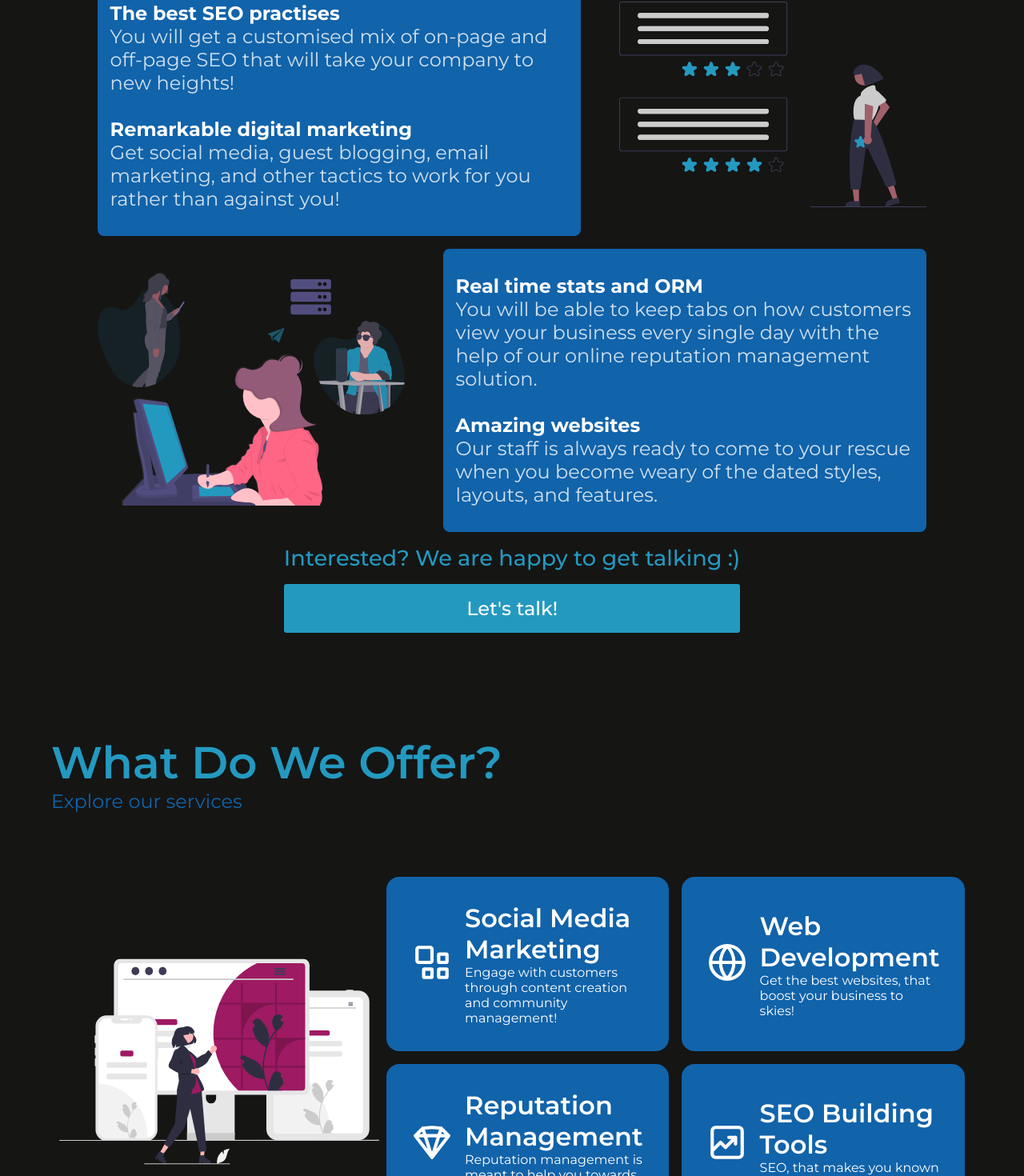
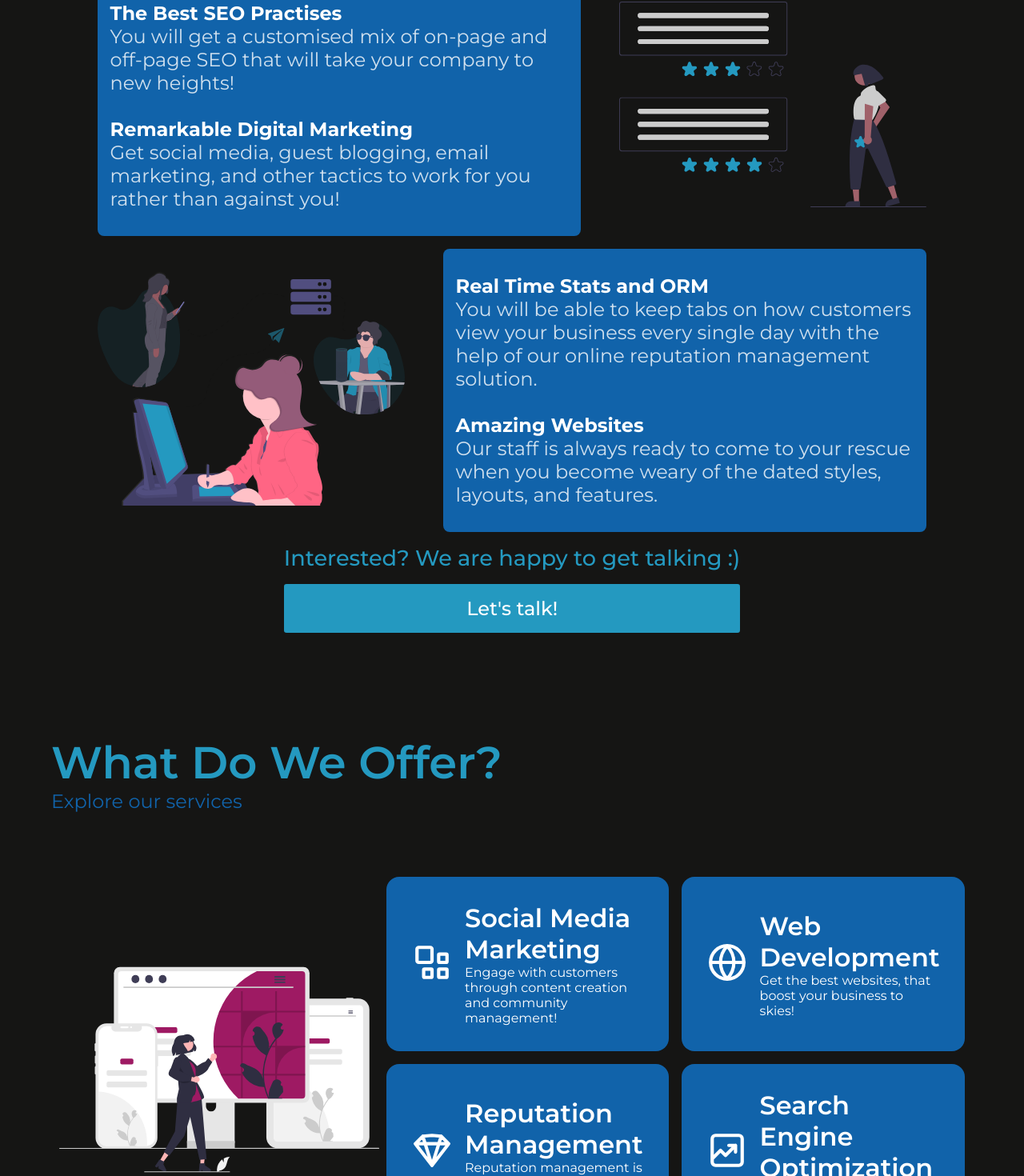
Before and after one commit to Rav1639/gridReputation, a Next.js app: page / in a window 1280 px wide. Shown: the part 991-2461 px from the top of the page at 80% size. Built offline with nearby package versions, Linux system fonts and the light colour scheme.

Commit message:
Update index.jsx

```diff
--- a/pages/index.jsx
+++ b/pages/index.jsx
@@ -142,11 +142,11 @@ export default function Home() {
               <div id={s.whoBack}>
                 <div className={s.us} id={s.adj}>
                   <div className={s.te} data-aos="fade-right">
-                    <span> The best SEO practises</span> <br /> You
+                    <span> The Best SEO Practises</span> <br /> You
                             will get a customised mix of on-page and off-page SEO
                     that will take your company to new heights!
                     <br /> <br />
-                    <span>Remarkable digital marketing</span> <br /> Get social
+                    <span>Remarkable Digital Marketing</span> <br /> Get social
                     media, guest blogging, email marketing, and other tactics to
                     work for you rather than against you!
 
@@ -171,11 +171,11 @@ export default function Home() {
                     />
                   </div>
                   <div className={s.te} data-aos="fade-left">
-                    <span>Real time stats and ORM</span>
+                    <span>Real Time Stats and ORM</span>
                     <br /> You will be able to keep tabs on how customers view
                     your business every single day with the help of our online
                     reputation management solution. <br /> <br />
-                    <span>Amazing websites</span>
+                    <span>Amazing Websites</span>
                     <br /> Our staff is always ready to come to your rescue when
                     you become weary of the dated styles, layouts, and features.
                   </div>
@@ -262,7 +262,7 @@ export default function Home() {
                     </div>
                     <div className={s.serviceCardText}>
                       <div className={s.serviceCardHeading}>
-                        SEO Building Tools
+                        Search Engine Optimization
                       </div>
                       <div className={s.serviceCardDetails}>
                         SEO, that makes you known to the world!
```
